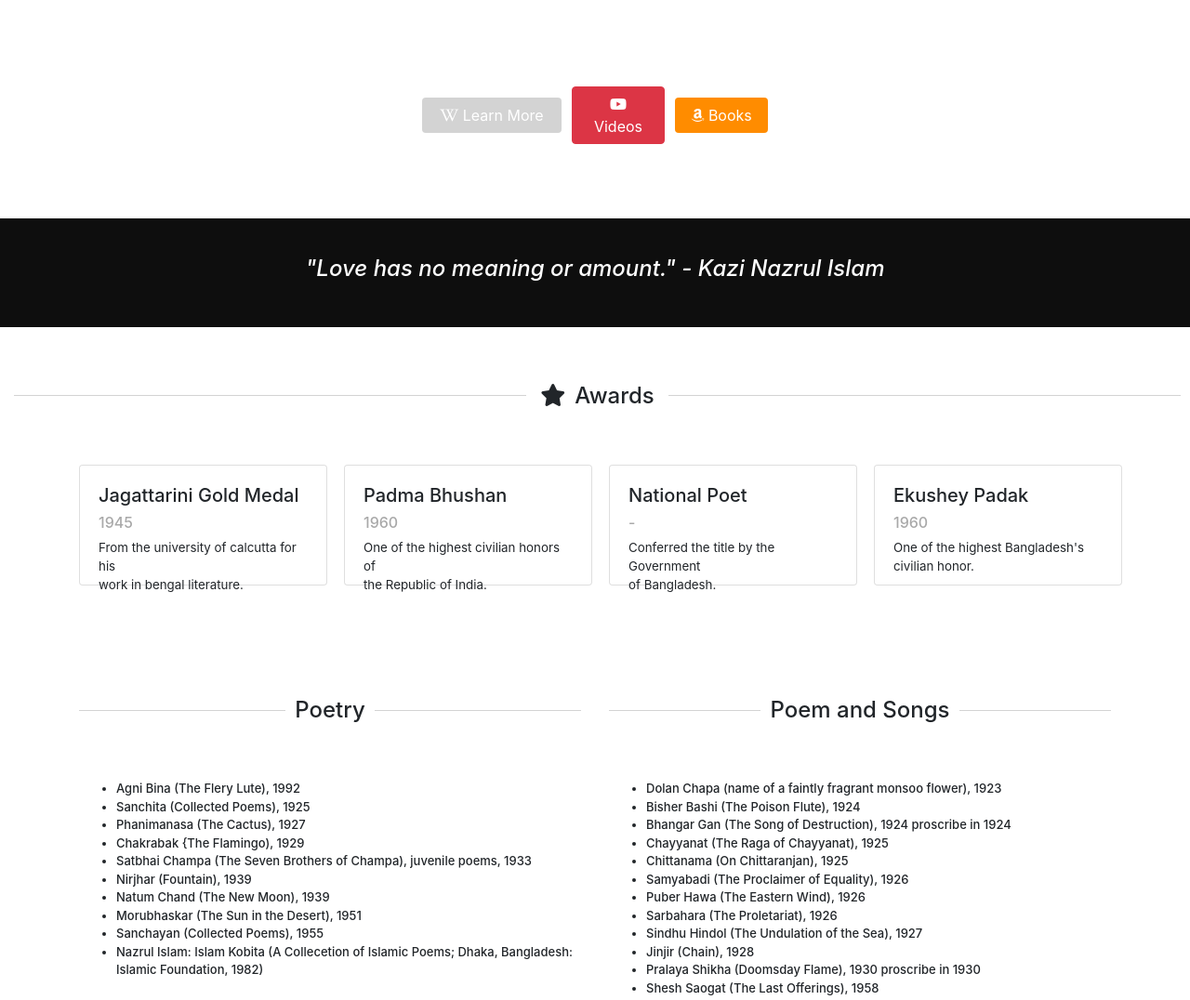
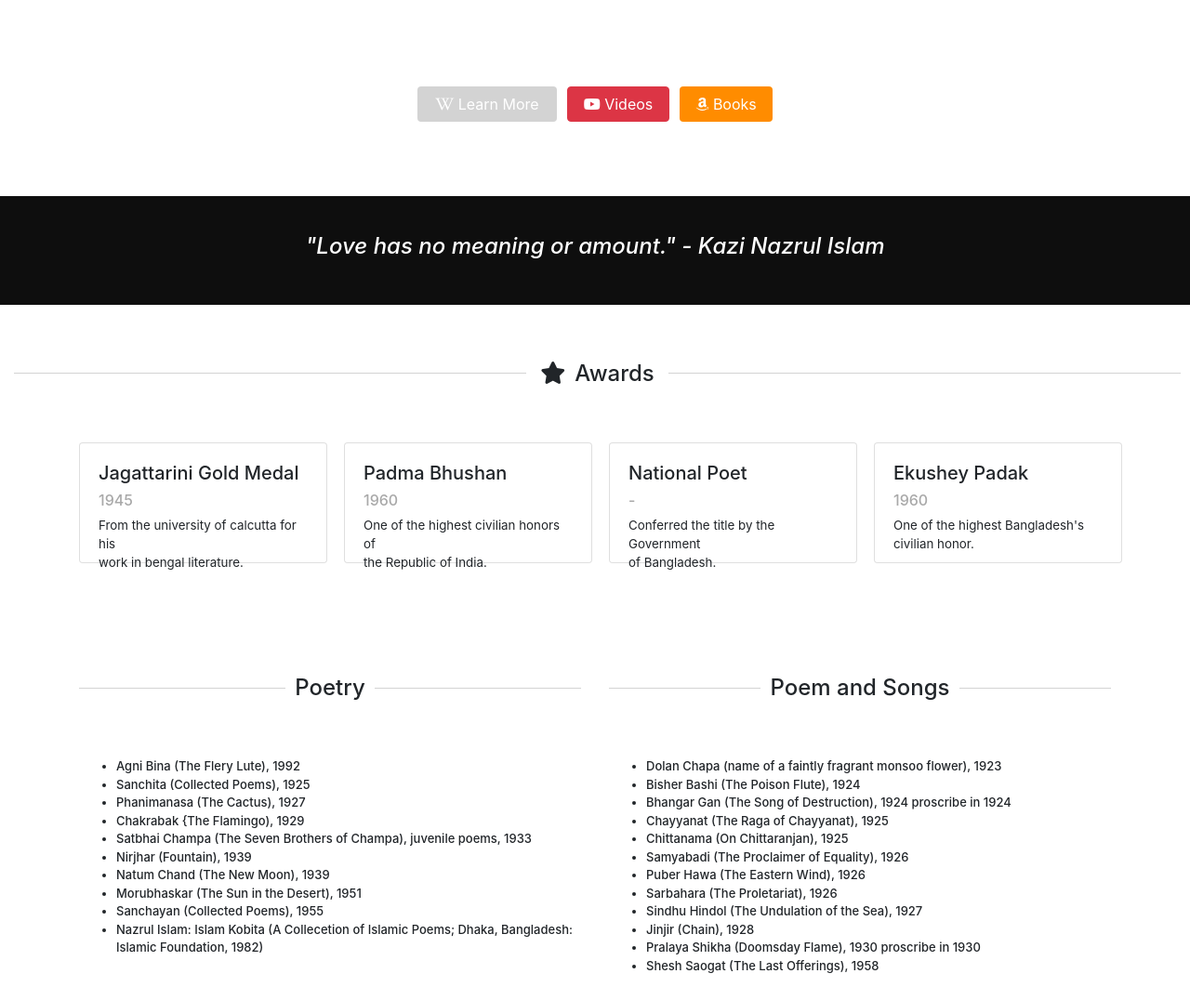
Before and after one commit to Mirthunjay/laud-page, a plain HTML site: page index.html in a window 1280 px wide. Shown: the part 1347-2423 px from the top of the page at 93% size. Drawn offline with nearby package versions, Linux system fonts and the light colour scheme.

Commit message:
altered youtube button design

```diff
--- a/index.html
+++ b/index.html
@@ -97,7 +97,7 @@
             <div class="row">
                 <div class="col buttons">
                     <button type="button" class="btn wikipedia"><i class="fab fa-wikipedia-w"></i> Learn More</button>
-                    <button type="button" class="btn btn-danger" style="width: 100px;"> <i class="fab fa-youtube"></i> Videos</button>
+                    <button type="button" class="btn btn-danger" style="width: 110px;"> <i class="fab fa-youtube"></i> Videos</button>
                     <button type="button" class="btn amazon"> <i class="fab fa-amazon"></i> Books</button>
                 </div>
             </div>
```
